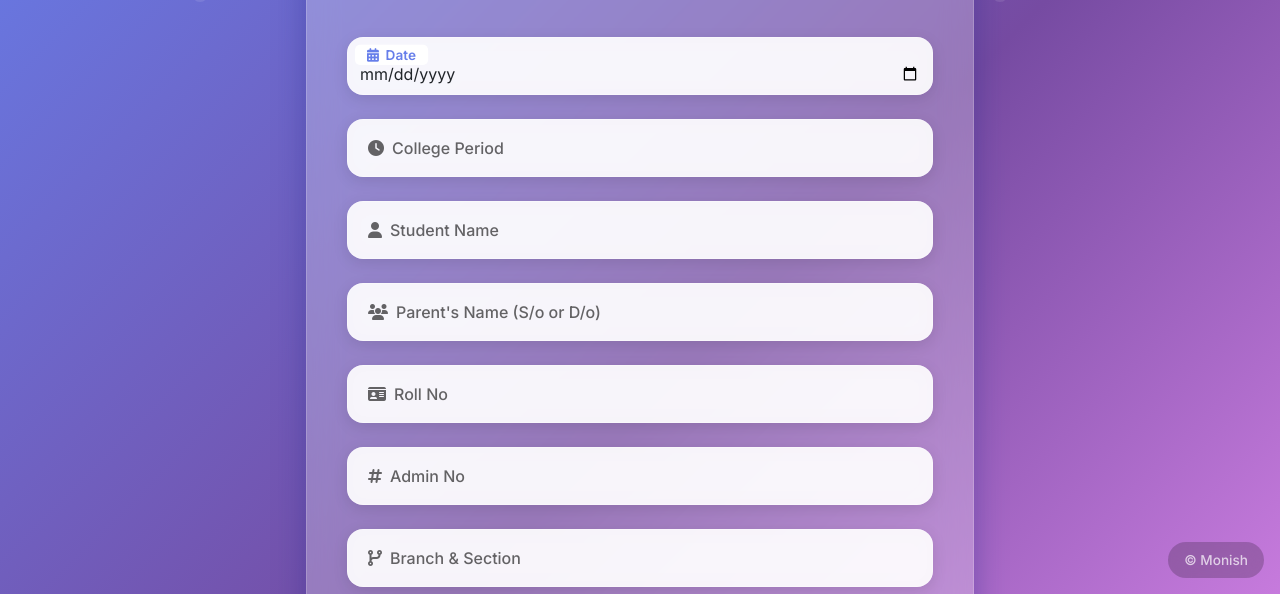
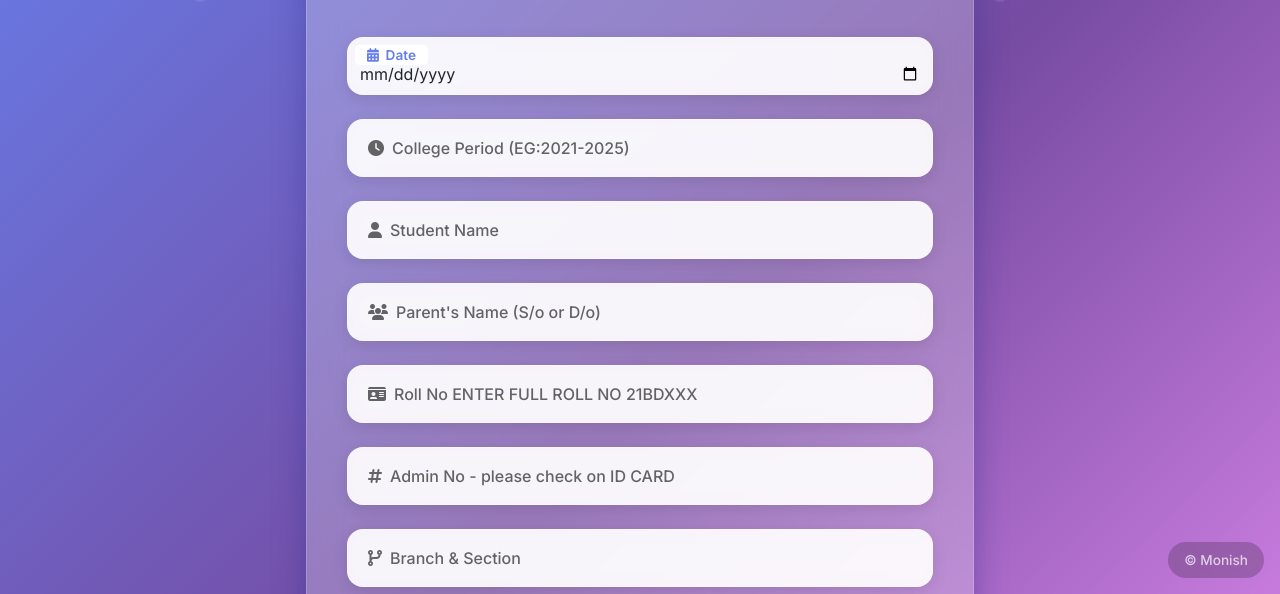
Before and after one commit to MONISHCR/TC-Online, a plain HTML site: page index.html in a window 1280 px wide. Shown: the part 206-800 px from the top of the page. Drawn offline with nearby package versions, Linux system fonts and the light colour scheme.

Commit message:
Update index.html

```diff
--- a/index.html
+++ b/index.html
@@ -305,7 +305,7 @@
 
         <div class="form-floating">
           <input type="text" class="form-control" id="college_period" name="college_period" placeholder="2021-2025" required>
-          <label for="college_period"><i class="fas fa-clock me-2"></i>College Period</label>
+          <label for="college_period"><i class="fas fa-clock me-2"></i>College Period (EG:2021-2025) </label>
         </div>
 
         <div class="form-floating">
@@ -320,12 +320,12 @@
 
         <div class="form-floating">
           <input type="text" class="form-control" id="roll_no" name="roll_no" placeholder="21XXXXXX" required>
-          <label for="roll_no"><i class="fas fa-id-card me-2"></i>Roll No</label>
+          <label for="roll_no"><i class="fas fa-id-card me-2"></i>Roll No ENTER FULL ROLL NO 21BDXXX</label>
         </div>
 
         <div class="form-floating">
           <input type="text" class="form-control" id="admin_no" name="admin_no" placeholder="Admin No" required>
-          <label for="admin_no"><i class="fas fa-hashtag me-2"></i>Admin No</label>
+          <label for="admin_no"><i class="fas fa-hashtag me-2"></i>Admin No - please check on ID CARD </label>
         </div>
 
         <div class="form-floating">
```
